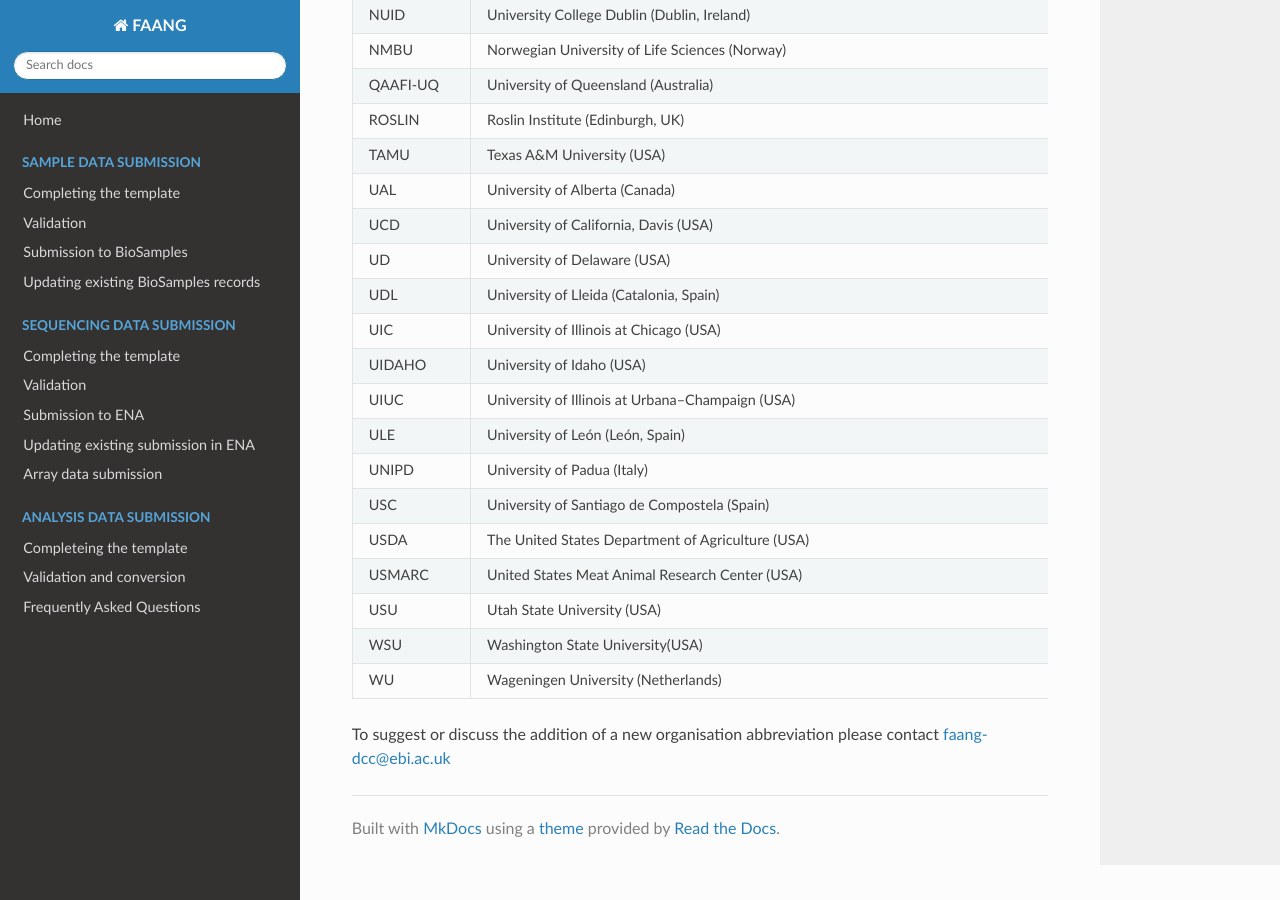
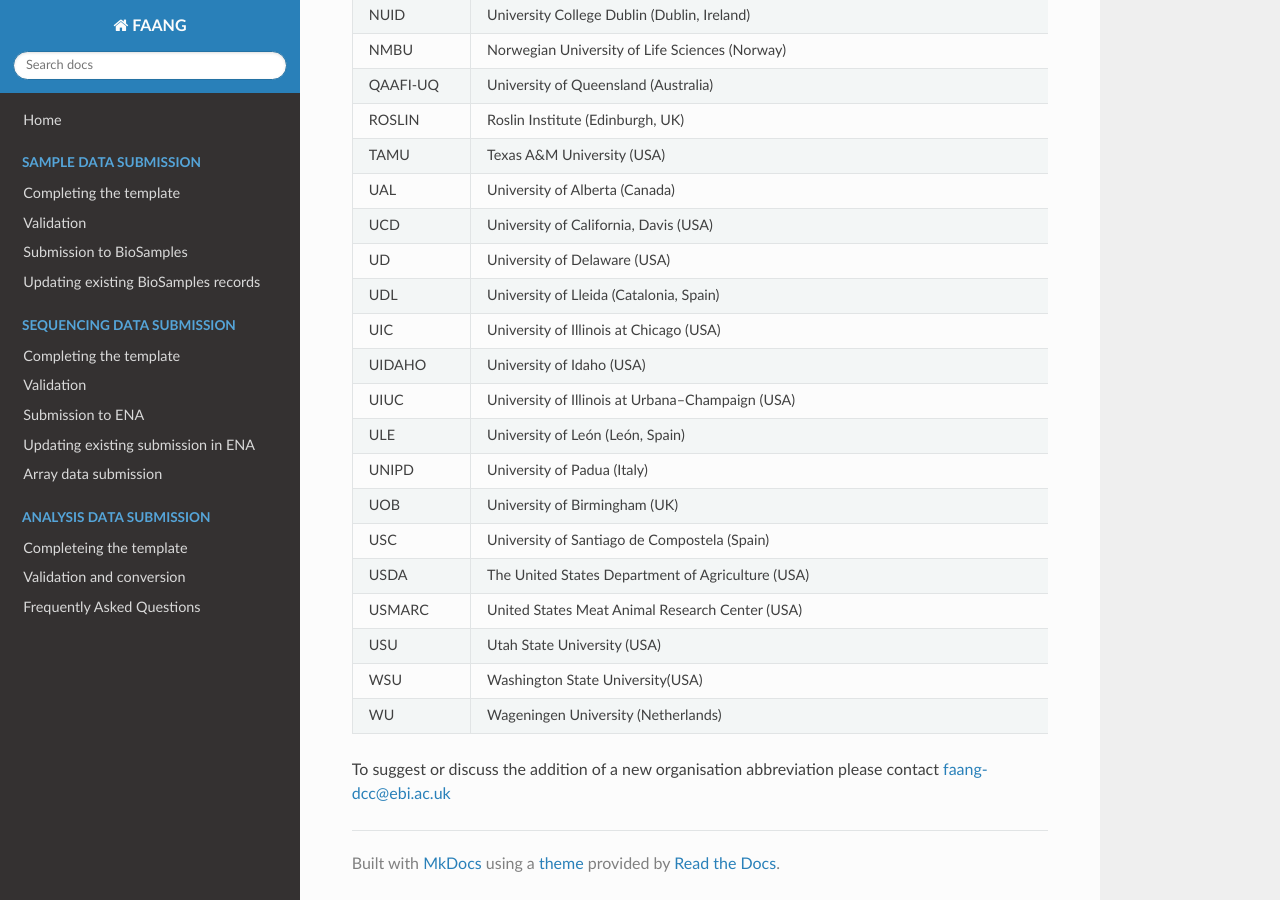
Before and after one commit to FAANG/dcc-documentation, an MkDocs documentation site: the page built from docs/organization_group_abbreviations.md, in a window 1280 px wide and 900 px high, scrolled down 693 px. Built offline with MkDocs 1.6.1, drawn with Linux system fonts in a browser that asks for light colours; nearby versions of some CDN libraries.

Commit message:
Adding UOB to the list of ogranizations

```diff
--- a/docs/organization_group_abbreviations.md
+++ b/docs/organization_group_abbreviations.md
@@ -31,6 +31,7 @@
 UIUC	| University of Illinois at Urbana–Champaign (USA)
 ULE	| University of León (León, Spain)
 UNIPD | University of Padua (Italy)
+UOB | University of Birmingham (UK)
 USC | University of Santiago de Compostela (Spain)
 USDA	| The United States Department of Agriculture (USA)
 USMARC	| United States Meat Animal Research Center (USA)
```
